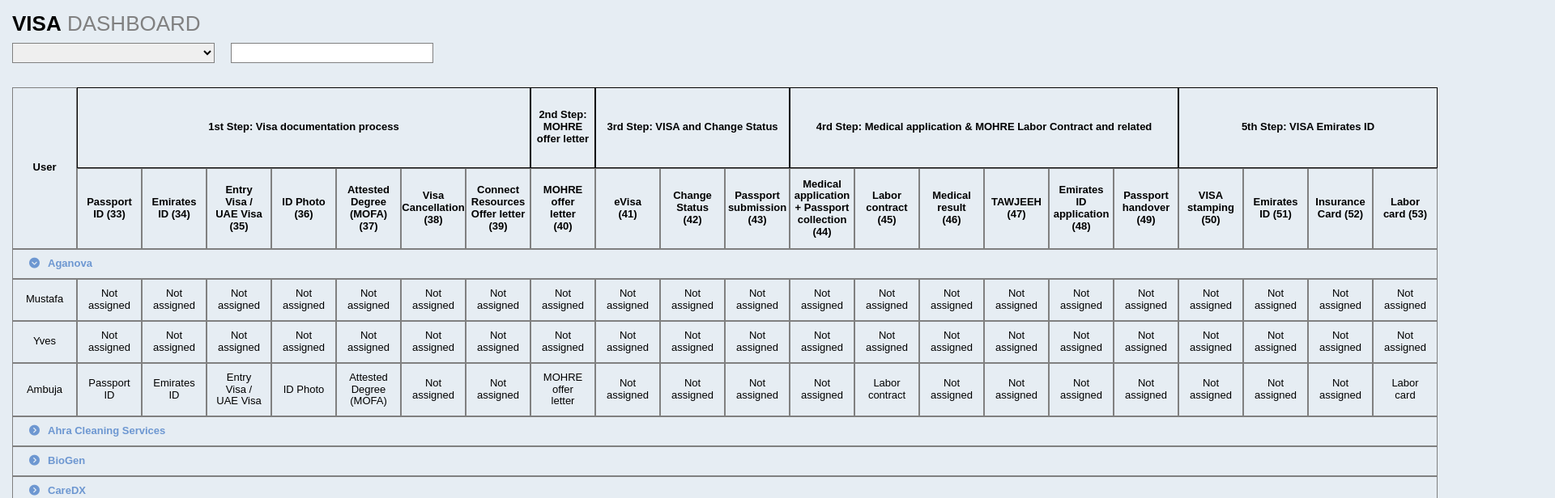
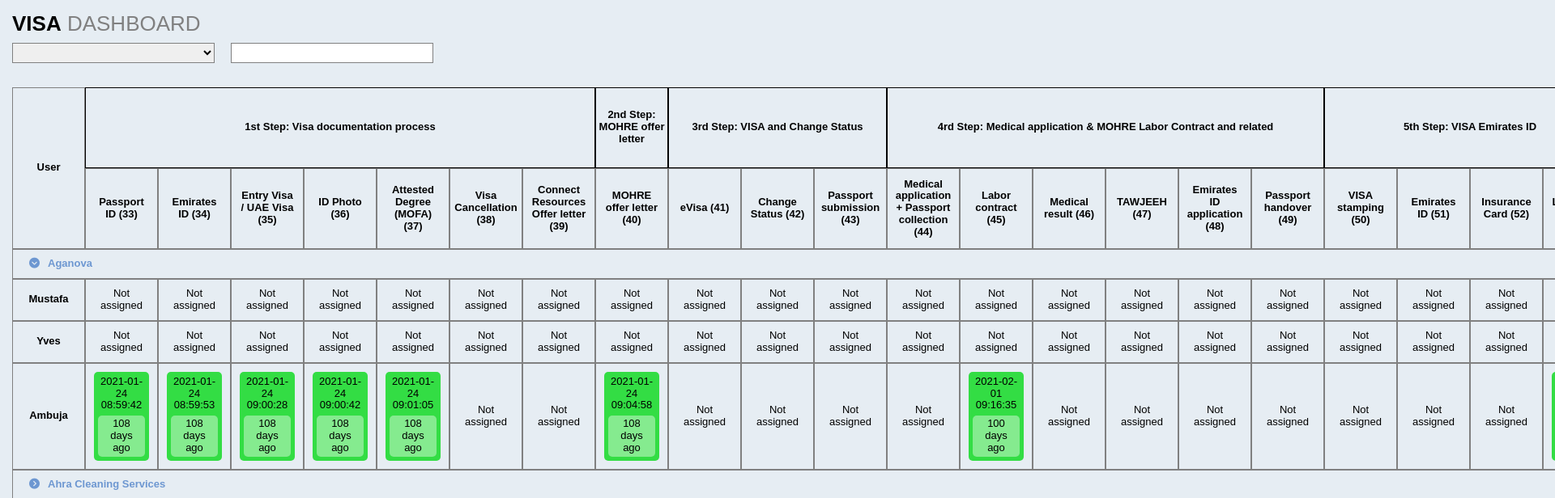
Before and after one commit to SmithVyne/Visa-Dashboard, a React (Create React App) app: page / in a window 1280 px wide. Both pictures are taken after a click on the element "Aganova". Shown: the top 616 px of the page at 81% size, 1920 px wide, since content can reach past the window. Built offline with nearby package versions, Linux system fonts and the light colour scheme.

Commit message:
Complete visa dashboard

```diff
--- a/package.json
+++ b/package.json
@@ -4,6 +4,7 @@
   "private": true,
   "dependencies": {
     "cra-template": "1.1.2",
+    "date-fns": "^2.21.3",
     "react": "^17.0.2",
     "react-dom": "^17.0.2",
     "react-scripts": "4.0.3"
--- a/src/components/App.js
+++ b/src/components/App.js
@@ -12,7 +12,7 @@ function App() {
   const [companies, setCompanies] = useState([]);
   const [employees, setEmployees] = useState([]);
   const headerIds = findHeadersIds(header);
-  console.log(headerIds)
+  // console.log(headerIds)
 
   useEffect(() => {
      fetch('./api/headers.json')
--- /dev/null
+++ b/src/components/Document.js
@@ -0,0 +1,14 @@
+import React from 'react';
+import {formatDistanceToNowStrict} from 'date-fns';
+
+export default function Document({document: {status_at}}) {
+    const date = formatDistanceToNowStrict(new Date(status_at), {addSuffix: true, unit: "day"});
+    return (
+        <span className="cell">
+            <span className="document-card">
+                {status_at}
+                <span className="days-ago">{date}</span>
+            </span>
+        </span>
+    )
+}
--- a/src/components/Documents.js
+++ b/src/components/Documents.js
@@ -1,6 +1,7 @@
 import React, {useContext} from 'react';
 import {employeesContext} from './App';
 import {findDocumentsIds} from '../utils';
+import Document from './Document';
 
 
 export default function Documents({documents}) {
@@ -14,9 +15,7 @@ export default function Documents({documents}) {
                     if(documentId === -1) {
                         return <span className="cell">Not assigned</span>
                     } else {
-                        return <span className="cell">
-                            {documents[documentId].visa_template_document.name}
-                        </span>
+                        return <Document document={documents[documentId]} />
                     }
                 }
             )}
--- a/src/components/Employees.js
+++ b/src/components/Employees.js
@@ -10,7 +10,7 @@ export default function Employees() {
         <div className="employees">
             {employees.map(({name, documents}) =>
                 <div className="employee">
-                    <span className="cell">
+                    <span className="cell name">
                         {name}
                     </span>
                     <Documents documents={documents} />
--- a/src/styles/App.css
+++ b/src/styles/App.css
@@ -22,7 +22,7 @@ main, #top {
     color: grey;
 }
 
-#top span {
+#top span, .name {
     font-weight: bold;
     color: black;
 }
@@ -79,8 +79,8 @@ main, #top {
 }
 
 .cell {
-    width: 80px;
-    min-width: 80px;
+    width: 90px;
+    min-width: 90px;
     padding: 10px;
     border: 1px solid grey;
 }
@@ -115,3 +115,20 @@ main, #top {
     display: flex;
     width: 100%;
 }
+
+.document-card {
+    display: flex;
+    flex-direction: column;
+    text-align: center;
+    justify-content: center;
+    background: #33dd44;
+    border-radius: 5px;
+    padding: 5px;
+}
+
+.days-ago {
+    background: #85eb8f;
+    border-radius: 5px;
+    padding: 3px;
+    margin-top: 5px;
+}
```
Also changed, not shown: 1 other file (tests, documents, lock files or other folders).
